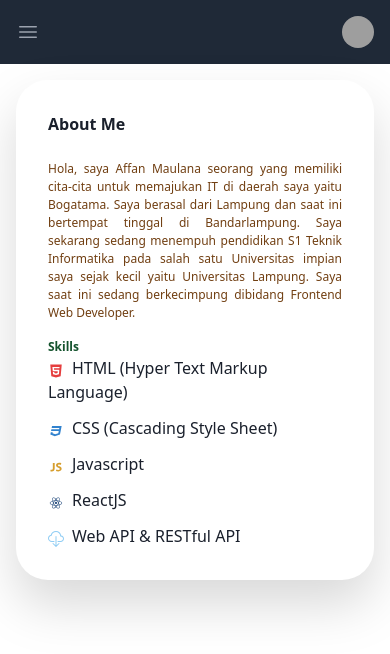
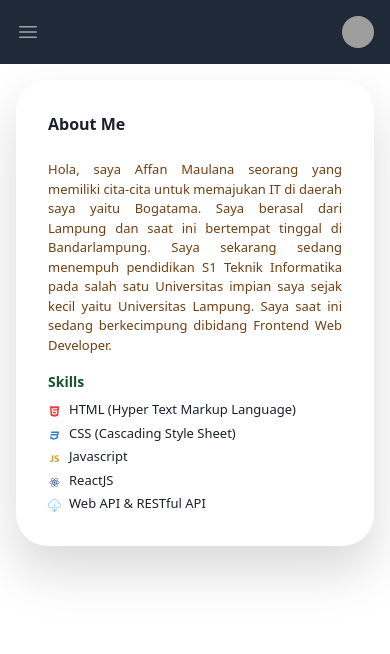
Before and after one commit to KodingAffanMaulana/my-portof, a React (Create React App) app: page /about in a window 390 px wide. Shown: the top 654 px of the page. Built offline with nearby package versions, Linux system fonts and the light colour scheme; grey boxes are pictures that could not be loaded.

Commit message:
responsive font

```diff
--- a/src/Routes/About.jsx
+++ b/src/Routes/About.jsx
@@ -16,11 +16,11 @@ function About() {
                         <Center>
                             <div>
                                 <article>
-                                    <p class="text-yellow-900 text-[12px] sm:text-[18px] sm:font-medium pb-4 text-justify">Hola, saya Affan Maulana seorang yang memiliki cita-cita untuk memajukan IT di daerah saya yaitu Bogatama. Saya
+                                    <p class="text-yellow-900 text-[13px] sm:text-[18px] sm:font-medium pb-4 text-justify">Hola, saya Affan Maulana seorang yang memiliki cita-cita untuk memajukan IT di daerah saya yaitu Bogatama. Saya
                                         berasal dari Lampung dan saat ini bertempat tinggal di Bandarlampung. Saya sekarang sedang menempuh pendidikan S1 Teknik Informatika pada salah satu Universitas impian saya sejak kecil
                                         yaitu Universitas Lampung. Saya saat ini sedang berkecimpung dibidang Frontend Web Developer.</p>
-                                    <h1 class="font-bold text-green-900 text-[12px] sm:text-[18px]">Skills</h1>
-                                    <List spacing={3} class="text-[12px] sm:text-[18px]">
+                                    <h1 class="font-bold text-green-900 text-[14px] sm:text-[18px] pb-2">Skills</h1>
+                                    <List spacing={1} fontSize={{ base: '13px', sm: '16px', md: '16px', lg: '18px' }}>
                                         <ListItem>
                                             <ListIcon as={AiFillHtml5} color='red.500' />
                                             HTML (Hyper Text Markup Language)
--- a/src/Routes/Experience.jsx
+++ b/src/Routes/Experience.jsx
@@ -13,13 +13,13 @@ const Experience = () => {
                         <div class="sm:flex-col md:flex-col lg:flex-row flex justify-center flex-col gap-[10%]">
                             <article class="pb-4 sm:pb-[0]">
                                 <h2 class="font-bold text-[13px] sm:text-xl">Studi Independen Kampus Merdeka Batch 3</h2>
-                                <p class="text-[10px] sm:text-[18px] sm:font-medium pb-2">Frontend Engineering Ruangguru CAMP</p>
+                                <p class="text-[12px] sm:text-[18px] sm:font-medium pb-2">Frontend Engineering Ruangguru CAMP</p>
                                 <Image rounded={"2xl"} src={rg} alt="sma" width="500px" />
                             </article>
                             <article>
                                 <h2 class="font-bold text-[13px] sm:text-xl"> </h2>
                                 <p class="font-bold text-[13px] sm:text-xl">Asisten Mentor</p>
-                                <p class="text-[10px] sm:text-[18px] sm:font-medium pb-2">7 November - 23 Desember (12 Jam)</p>
+                                <p class="text-[12px] sm:text-[18px] sm:font-medium pb-2">7 November - 23 Desember (12 Jam)</p>
                                 <Image rounded={"2xl"} src={as} alt="sma" width="500px" />
                             </article>
                         </div>
--- a/src/Routes/Home.jsx
+++ b/src/Routes/Home.jsx
@@ -14,7 +14,7 @@ const Home = () => {
                         </div>
                     </div>
                     <h1 className="font-bold text-[20px] sm:text-[45px] text-lime-50 pb-2 text-center">I'm Affan Maulana</h1>
-                    <p className="text-[10px] sm:text-xl sm:font-medium text-white pb-8 text-justify">
+                    <p className="text-[13px] sm:text-xl sm:font-medium text-white pb-8 text-justify">
                         Saya adalah mahasiswa S1 Teknik Informatika yang saat ini
                         sedang menjalani pendidikan di Universitas Lampung. Saya memiliki ketertarikan pada bidang Frontend Web Developer
                     </p>
```
